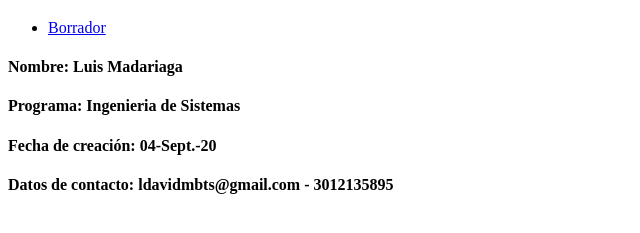
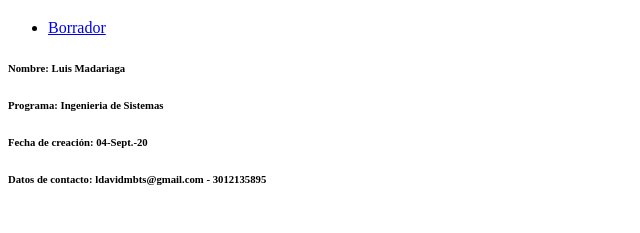
Before and after one commit to ldavidmbts/DSW-LuisMadariaga, a plain HTML site: page index.html in a window 1280 px wide. Shown: the part 61-294 px from the top of the page, without its empty margins (0-640 px from the left). Drawn offline with Linux system fonts and the light colour scheme.

Commit message:
Update index.html

```diff
--- a/index.html
+++ b/index.html
@@ -13,9 +13,9 @@
         </ul>
     </nav>
 
-         <h4>Nombre: Luis Madariaga</h4>
-         <h4>Programa: Ingenieria de Sistemas </h4>
-         <h4>Fecha de creación: 04-Sept.-20 </h4>
-         <h4>Datos de contacto: ldavidmbts@gmail.com - 3012135895</h4>
+         <h6>Nombre: Luis Madariaga</h6>
+         <h6>Programa: Ingenieria de Sistemas </h6>
+         <h6>Fecha de creación: 04-Sept.-20 </h6>
+         <h6>Datos de contacto: ldavidmbts@gmail.com - 3012135895</h6>
 </body>
 </html>
```
